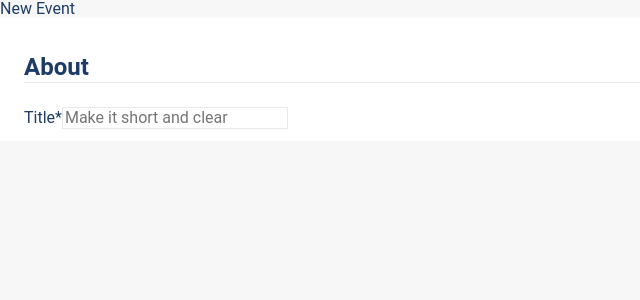
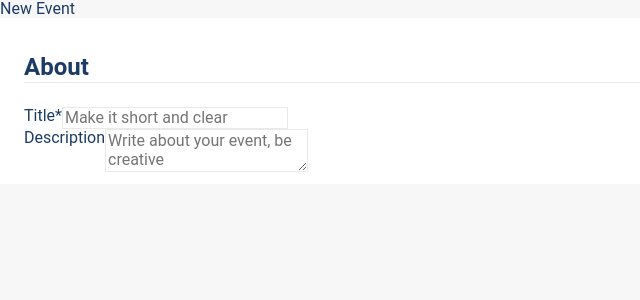
Before and after one commit to pumanitro/Accenture-Interview-App, a React (Create React App) app: page / in a window 1280 px wide. Shown: the top 300 px of the page, without its empty margins (0-640 px from the left). Built offline with nearby package versions, Linux system fonts and the light colour scheme.

Commit message:
Created textarea component.

```diff
--- a/src/components/Card/Card.s.ts
+++ b/src/components/Card/Card.s.ts
@@ -3,6 +3,8 @@ import styled from 'styled-components';
 export const Card = styled.div`
   background-color: ${props => props.theme.colors.utils.background.light};
   padding: 12px 24px;
+  display: flex;
+  flex-direction: column;
 `;
 
 export const CardTitle = styled.h3`
--- /dev/null
+++ b/src/components/FormElement/FormElement.s.tsx
@@ -0,0 +1,7 @@
+import styled from 'styled-components';
+
+export const FormElementWrapper = styled.div`
+  display: flex;
+  flex-direction: row;
+  justify-content: flex-start;
+`;
--- a/src/components/FormElement/FormElement.tsx
+++ b/src/components/FormElement/FormElement.tsx
@@ -1,19 +1,20 @@
 import React, { FC } from 'react';
 import { Overline } from '../Overline/Overline.s';
+import { FormElementWrapper } from './FormElement.s';
 
 type FormElementPropsType = {
   title: string;
-  isRequired: boolean;
+  isRequired?: boolean;
 };
 
-export const FormElement: FC<FormElementPropsType> = ({ title, isRequired, children }) => {
+export const FormElement: FC<FormElementPropsType> = ({ title, isRequired = false, children }) => {
   return (
-    <>
+    <FormElementWrapper>
       <Overline>
         {title}
         {isRequired && '*'}
       </Overline>
       {children}
-    </>
+    </FormElementWrapper>
   );
 };
--- /dev/null
+++ b/src/components/Textarea/Textarea.tsx
@@ -0,0 +1,5 @@
+import styled from 'styled-components';
+
+export const Textarea = styled.textarea`
+  border: 1px solid ${props => props.theme.colors.utils.border.mid};
+`;
--- a/src/pages/Home/About/About.tsx
+++ b/src/pages/Home/About/About.tsx
@@ -2,6 +2,7 @@ import React from 'react';
 import { CardTitle, Card } from 'components/Card/Card.s';
 import { Input } from 'components/Input/Input';
 import { FormElement } from 'components/FormElement/FormElement';
+import { Textarea } from 'components/Textarea/Textarea';
 
 export const About = () => {
   return (
@@ -10,6 +11,9 @@ export const About = () => {
       <FormElement title="title" isRequired>
         <Input placeholder="Make it short and clear" />
       </FormElement>
+      <FormElement title="description">
+        <Textarea placeholder="Write about your event, be creative" />
+      </FormElement>
     </Card>
   );
 };
```
